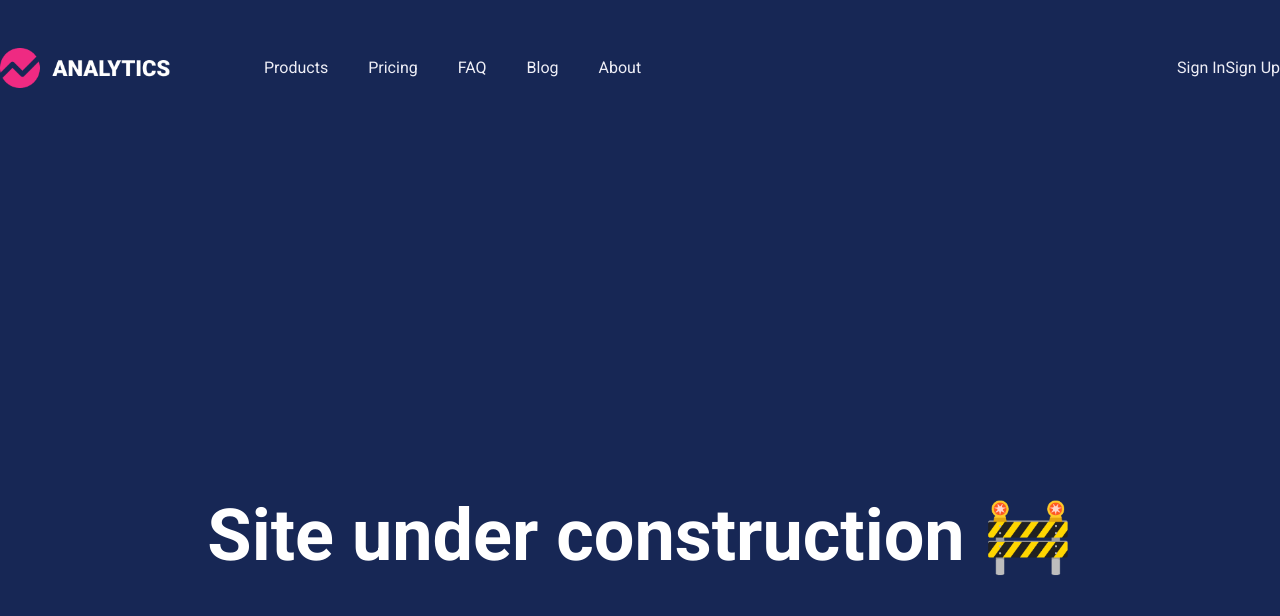
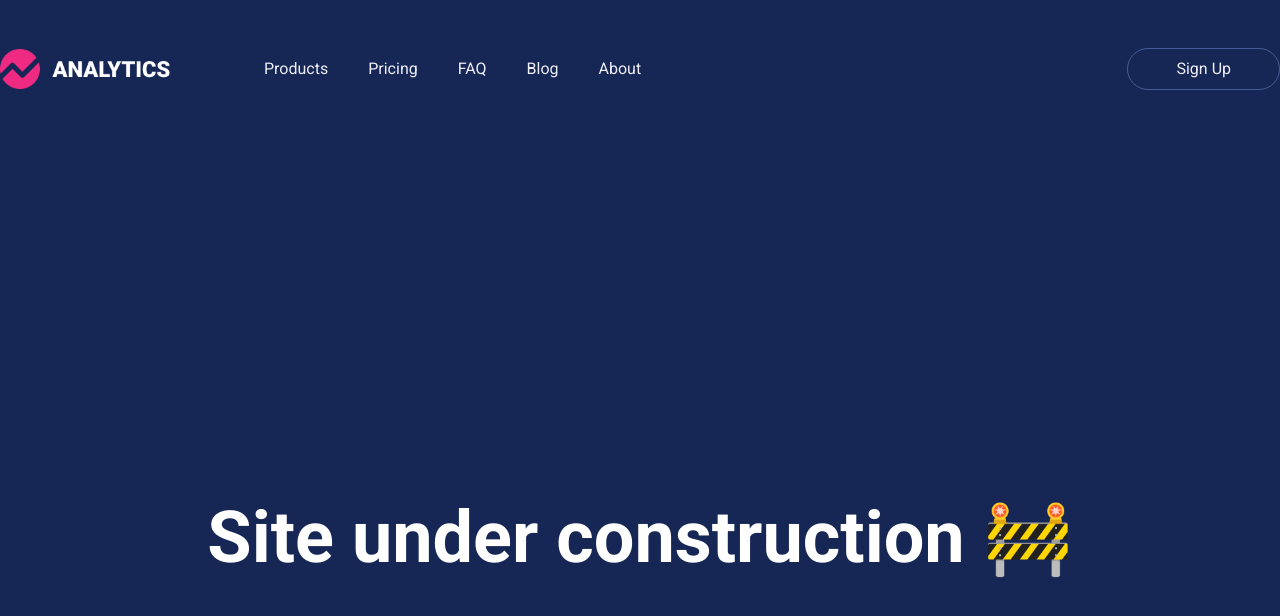
Before and after one commit to bardenHa/saas-analytics-website, a Next.js app: page / in a window 1280 px wide. Shown: the top 616 px of the page. Built offline with nearby package versions, Linux system fonts and the light colour scheme.

Commit message:
feat: CTAButton element

```diff
--- /dev/null
+++ b/app/components/elements/CTAButton.tsx
@@ -0,0 +1,13 @@
+type Props = {
+  text: string;
+};
+
+const CTAButton = ({ text }: Props) => {
+  return (
+    <button className="p-2 px-12 border border-solid rounded-full border-outline">
+      {text}
+    </button>
+  );
+};
+
+export default CTAButton;
--- a/app/components/modules/NavBar/NavBar.tsx
+++ b/app/components/modules/NavBar/NavBar.tsx
@@ -1,5 +1,6 @@
 import Image from 'next/image';
 import Logo from '/public/assets/logo/main.png';
+import CTAButton from '@element/CTAButton';
 
 const NavBar = () => (
   <header className="top-0 flex items-center w-full py-12 text-base text-chart">
@@ -12,8 +13,7 @@ const NavBar = () => (
       <button className="hover:underline">About</button>
     </div>
     <div>
-      <button>Sign In</button>
-      <button>Sign Up</button>
+      <CTAButton text={'Sign Up'} />
     </div>
   </header>
 );
--- a/tailwind.config.js
+++ b/tailwind.config.js
@@ -30,6 +30,7 @@ module.exports = {
         chart: '#EEEEF6',
         'primary-text': '#172755',
         'secondary-text': '#8794BA',
+        outline: '#465B95',
       },
     },
   },
```
Also changed, not shown: 1 other file (tests, documents, lock files or other folders).
